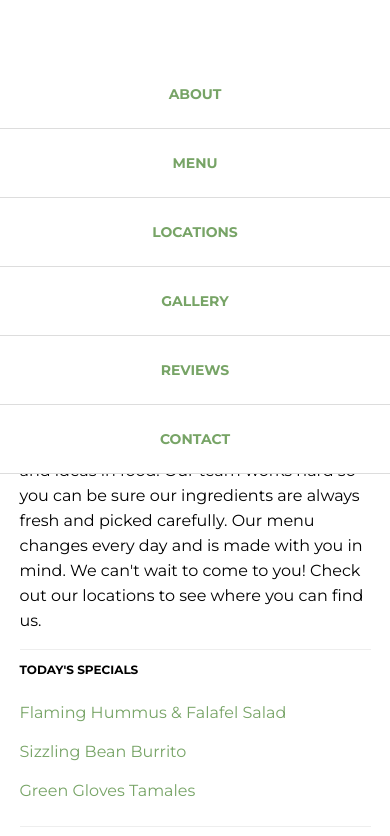
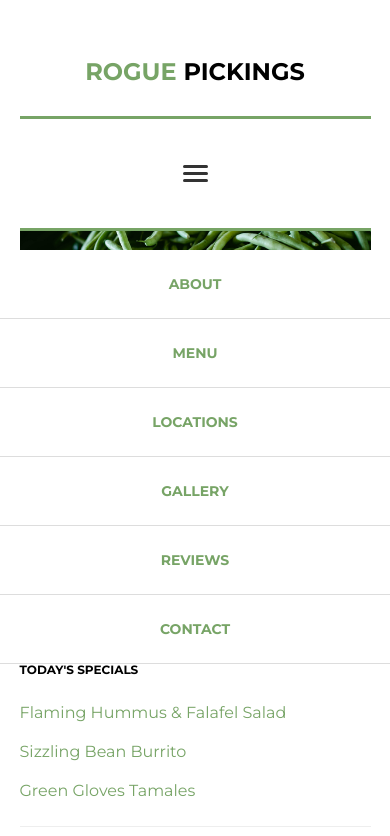
Before and after one commit to rontab95/responsive-rogue-pickings, a plain HTML site: page index.html in a window 390 px wide. Both pictures are taken after a click on the element 195 px from the left and 173 px from the top of the page. Shown: the top 836 px of the page. Drawn offline with Linux system fonts and the light colour scheme; a web font is replaced by a local one.

Commit message:
fixed the responsive menu

```diff
--- a/css/main.css
+++ b/css/main.css
@@ -261,7 +261,7 @@ footer span {
         flex-direction: column;
         background-color: #fff;
         position: absolute;
-        top: 60px; /* adjust according to your header height */
+        top: 250px; /* adjust according to your header height */
         left: 0;
         width: 100%;
         padding: 0;
```
